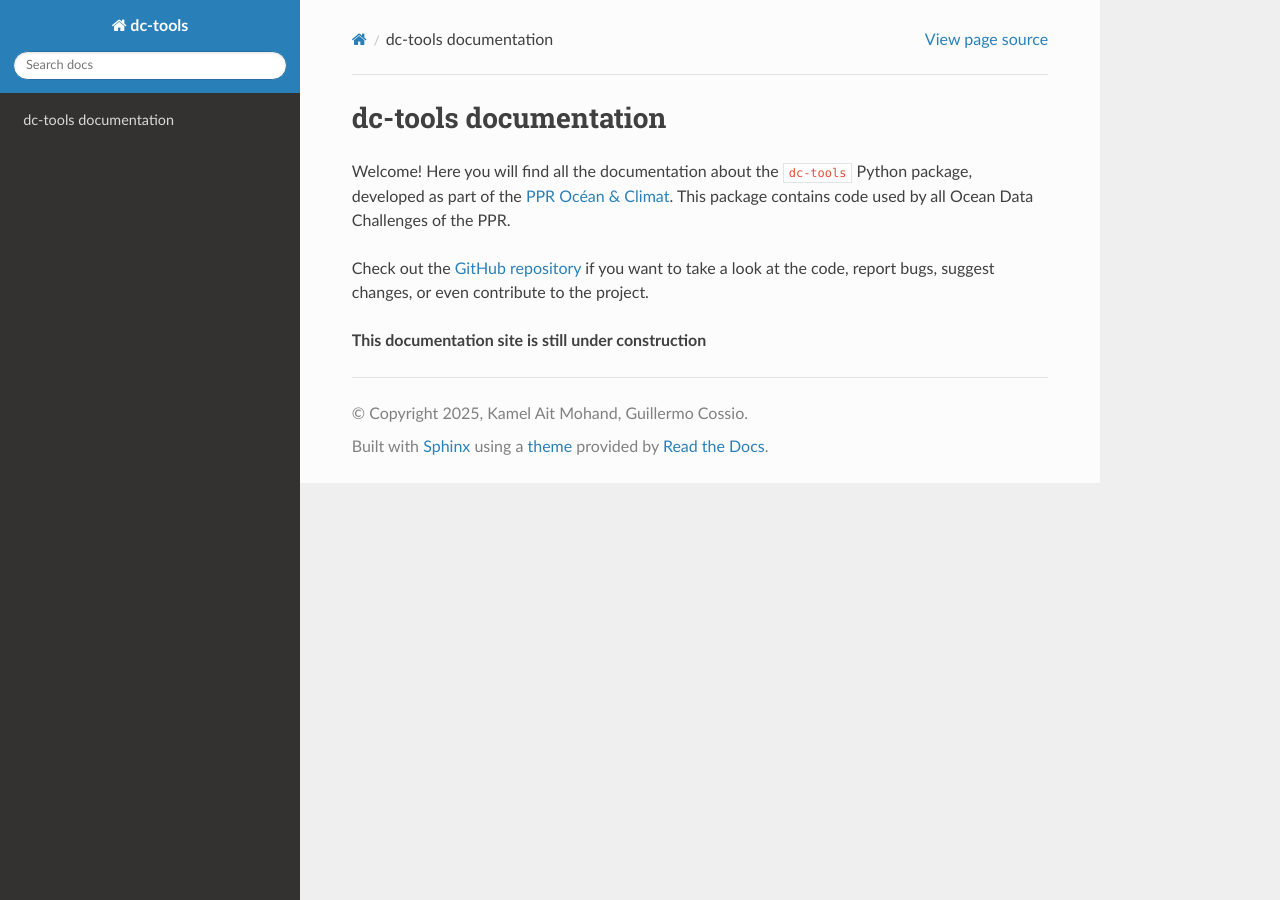
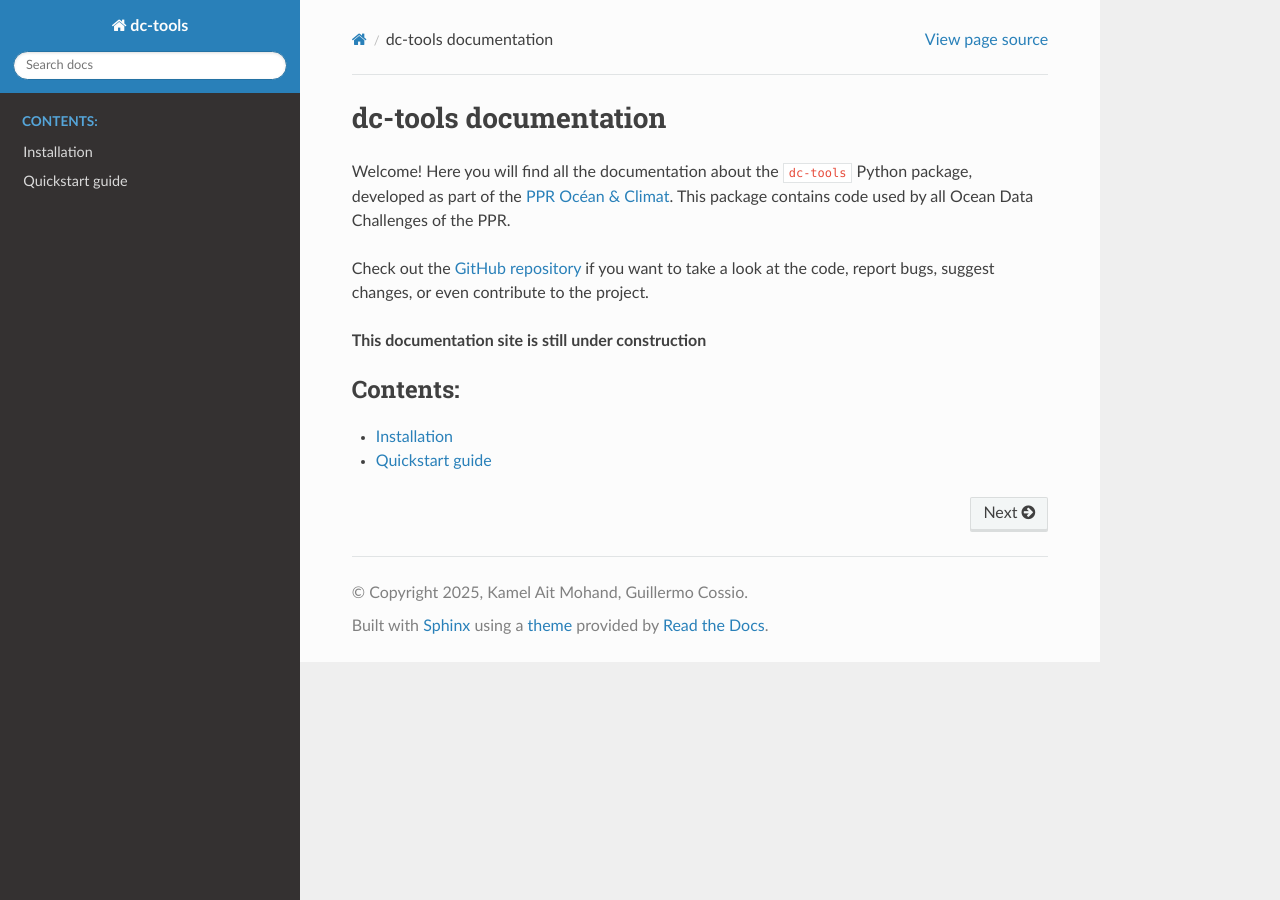
Before and after one commit to ocean-ai-data-challenges/dc-tools, a Sphinx documentation site: the page built from docs/source/index.rst, in a window 1280 px wide. Built offline with Sphinx 7.4.7 and the Read the Docs theme 3.1.0, drawn with Linux system fonts in a browser that asks for light colours.

Commit message:
Added MarkDown support to the documentation
With the addition of MyST we can use either MarkDown (.md files) or reStructuredText
(.rst files).
Added `myst-parser` to the `docs` group in poetry.
Added installation and quickstart stub pages, in MarkDown.

```diff
--- a/docs/source/conf.py
+++ b/docs/source/conf.py
@@ -14,7 +14,7 @@
 # -- General configuration ---------------------------------------------------
 # https://www.sphinx-doc.org/en/master/usage/configuration.html#general-configuration
 
-extensions = []
+extensions = ["myst_parser"]
 
 templates_path = ['_templates']
 exclude_patterns = []
--- a/docs/source/index.rst
+++ b/docs/source/index.rst
@@ -24,3 +24,6 @@
 .. toctree::
    :maxdepth: 2
    :caption: Contents:
+
+   usage/installation
+   usage/quickstart
--- /dev/null
+++ b/docs/source/usage/quickstart.md
@@ -0,0 +1,3 @@
+# Quickstart guide
+
+**TODO:** write this section.
--- a/pyproject.toml
+++ b/pyproject.toml
@@ -63,6 +63,7 @@
 [tool.poetry.group.docs.dependencies]
 sphinx = "^8.2.1"
 sphinx-rtd-theme = "^3.0.2"
+myst-parser = "^4.0.1"
 
 [build-system]
 requires = ["poetry-core", "cmake"]
```
Also changed, not shown: docs/source/usage/installation.md (added, +3 -0 lines), .readthedocs.yaml, 1 other file.
